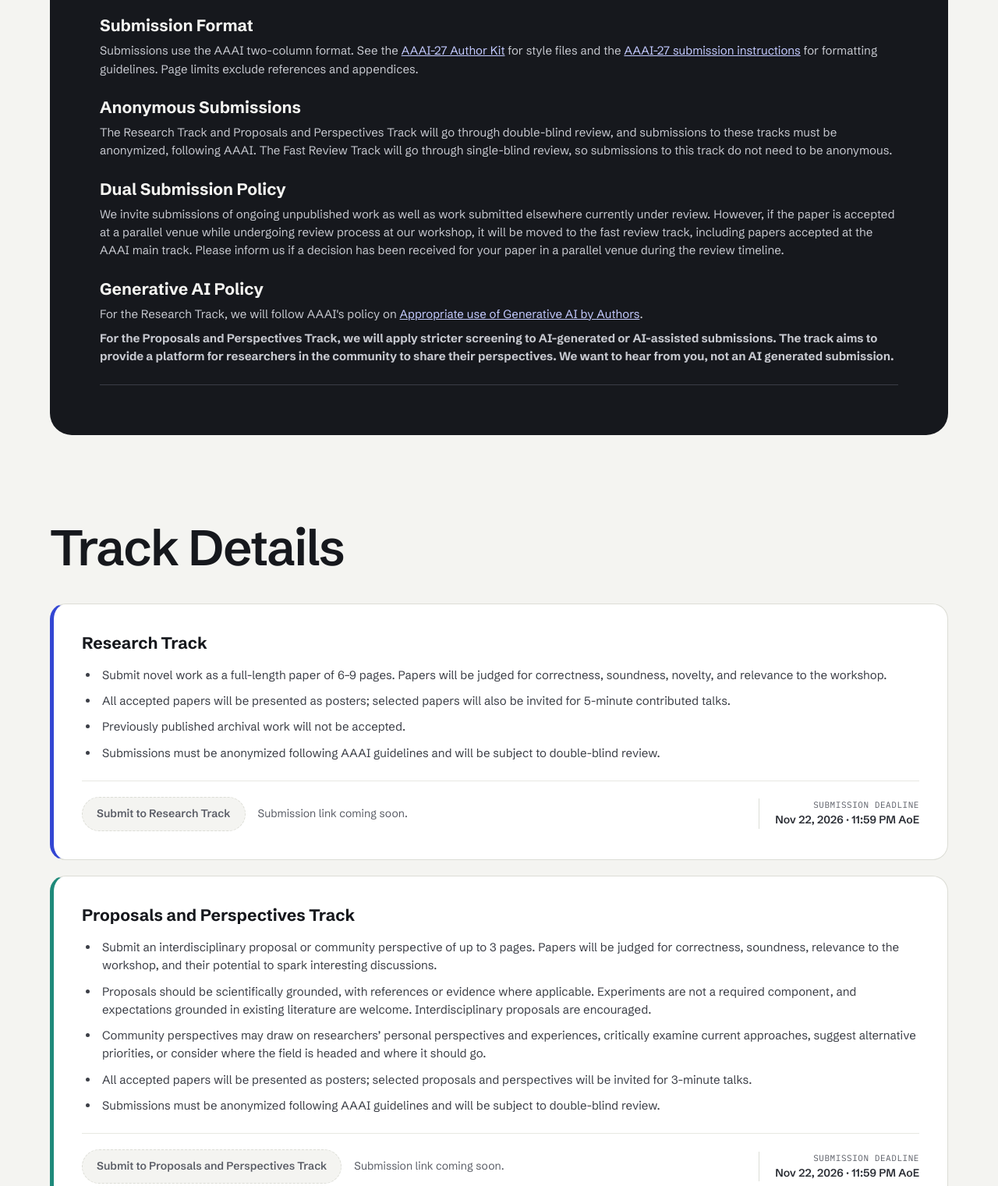
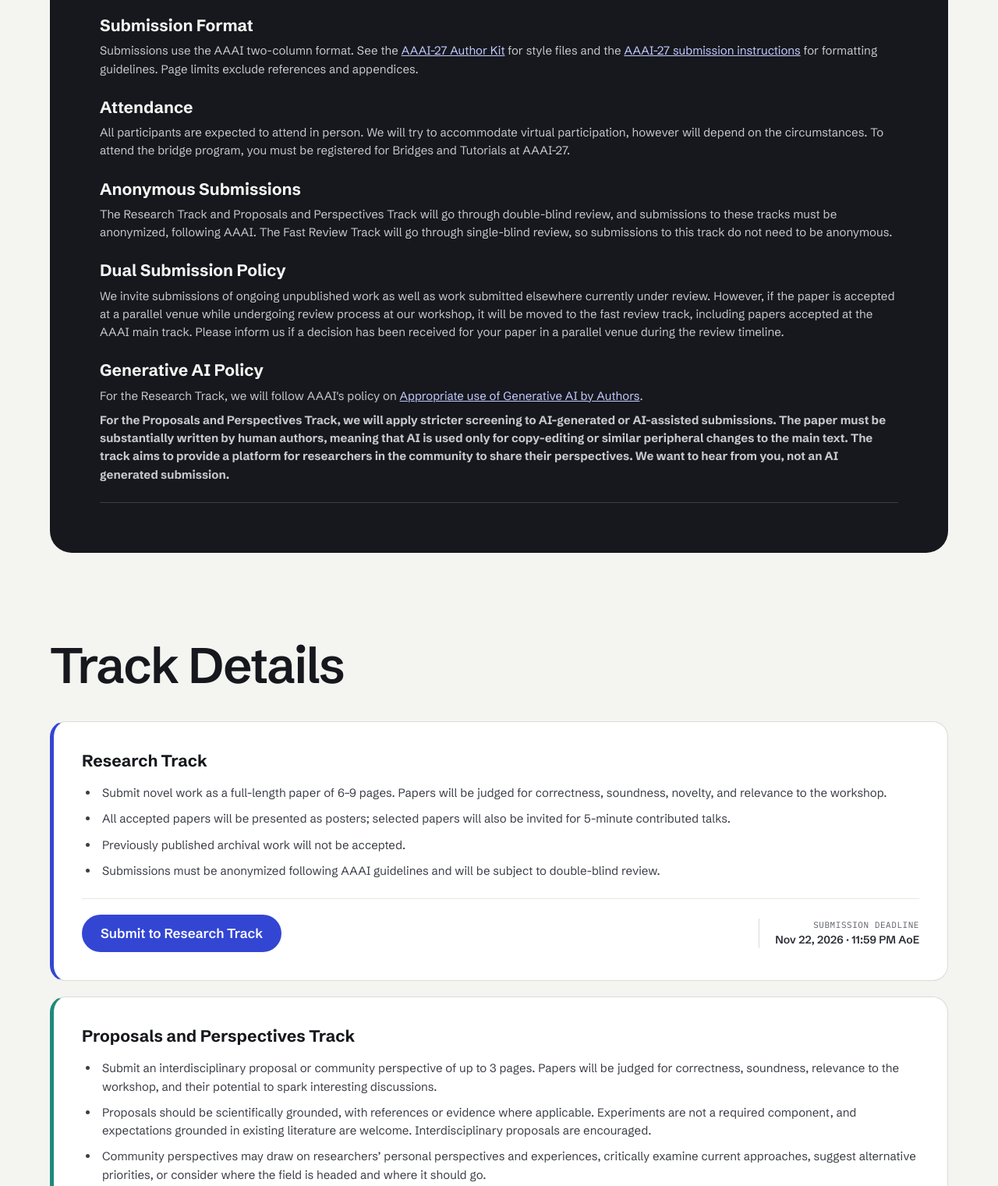
Before and after one commit to homogenization-in-ai/homogenization-in-ai.github.io, a plain HTML site: page aaai27/index.html in a window 1280 px wide. Shown: the part 3140-4661 px from the top of the page at 78% size. Drawn offline with Linux system fonts and the light colour scheme.

Commit message:
Update workshop attendance and submission details
Co-authored-by: Copilot <223556219+Copilot@users.noreply.github.com>

```diff
--- a/aaai27/index.html
+++ b/aaai27/index.html
@@ -210,6 +210,10 @@
         <h3>Submission Format</h3>
         <p>Submissions use the AAAI two-column format. See the <a href="https://aaai.org/authorkit27/">AAAI-27 Author Kit</a> for style files and the <a href="https://aaai.org/conference/aaai/aaai-27/submission-instructions/">AAAI-27 submission instructions</a> for formatting guidelines. Page limits exclude references and appendices.</p>
       </div>
+      <div class="attendance">
+        <h3>Attendance</h3>
+        <p>All participants are expected to attend in person. We will try to accommodate virtual participation, however will depend on the circumstances. To attend the bridge program, you must be registered for Bridges and Tutorials at AAAI-27.</p>
+      </div>
       <div class="anonymous-submissions">
         <h3>Anonymous Submissions</h3>
         <p>The Research Track and Proposals and Perspectives Track will go through double-blind review, and submissions to these tracks must be anonymized, following AAAI. The Fast Review Track will go through single-blind review, so submissions to this track do not need to be anonymous.</p>
@@ -221,7 +225,7 @@
       <div class="generative-ai-policy">
         <h3>Generative AI Policy</h3>
         <p>For the Research Track, we will follow AAAI's policy on <a href="https://aaai.org/conference/aaai/aaai-27/main-technical-track-call/">Appropriate use of Generative AI by Authors</a>.</p>
-        <p><strong>For the Proposals and Perspectives Track, we will apply stricter screening to AI-generated or AI-assisted submissions. The track aims to provide a platform for researchers in the community to share their perspectives. We want to hear from you, not an AI generated submission.</strong></p>
+        <p><strong>For the Proposals and Perspectives Track, we will apply stricter screening to AI-generated or AI-assisted submissions. The paper must be substantially written by human authors, meaning that AI is used only for copy-editing or similar peripheral changes to the main text. The track aims to provide a platform for researchers in the community to share their perspectives. We want to hear from you, not an AI generated submission.</strong></p>
       </div>
     </div>
   </div>
@@ -243,8 +247,7 @@
       </ul>
       <div class="track-submit">
         <div class="track-submit-action">
-          <button type="button" class="track-submit-button" disabled>Submit to Research Track</button>
-          <p>Submission link coming soon.</p>
+          <a class="btn btn-primary" href="https://openreview.net/group?id=AAAI.org/2027/Bridge/HPAI">Submit to Research Track</a>
         </div>
         <p class="track-deadline"><span>Submission deadline</span><time datetime="2026-11-22">Nov 22, 2026 · 11:59 PM AoE</time></p>
       </div>
@@ -260,8 +263,7 @@
       </ul>
       <div class="track-submit">
         <div class="track-submit-action">
-          <button type="button" class="track-submit-button" disabled>Submit to Proposals and Perspectives Track</button>
-          <p>Submission link coming soon.</p>
+          <a class="btn btn-primary" href="https://openreview.net/group?id=AAAI.org/2027/Bridge/HPAI">Submit to Proposals and Perspectives Track</a>
         </div>
         <p class="track-deadline"><span>Submission deadline</span><time datetime="2026-11-22">Nov 22, 2026 · 11:59 PM AoE</time></p>
       </div>
@@ -276,8 +278,7 @@
       </ul>
       <div class="track-submit">
         <div class="track-submit-action">
-          <button type="button" class="track-submit-button" disabled>Submit to Fast Review Track</button>
-          <p>Submission link coming soon.</p>
+          <a class="btn btn-primary" href="https://forms.gle/WRefzoxbhkUyn3qh9">Submit to Fast Review Track</a>
         </div>
         <p class="track-deadline"><span>Submission deadline</span><time datetime="2026-11-22">Nov 22, 2026 · 11:59 PM AoE</time></p>
       </div>
--- a/assets/css/style.css
+++ b/assets/css/style.css
@@ -337,11 +337,11 @@ a:hover { color: var(--link-hover); }
   margin-top: 40px; padding: 24px 0;
   border-top: 1px solid var(--dark-rule); border-bottom: 1px solid var(--dark-rule);
 }
-.anonymous-submissions, .dual-submission-policy, .generative-ai-policy { margin-top: 24px; }
-.submission-format h3, .anonymous-submissions h3, .dual-submission-policy h3, .generative-ai-policy h3 { margin: 0; font-size: 21px; line-height: 1.25; }
-.submission-format p, .anonymous-submissions p, .dual-submission-policy p, .generative-ai-policy p { margin: 8px 0 0; color: var(--dark-text); font-family: var(--sans); font-size: 15px; font-weight: 400; }
-.submission-format a, .anonymous-submissions a, .dual-submission-policy a, .generative-ai-policy a { color: #C3CAFF; }
-.submission-format a:hover, .anonymous-submissions a:hover, .dual-submission-policy a:hover, .generative-ai-policy a:hover { color: #FFFFFF; }
+.attendance, .anonymous-submissions, .dual-submission-policy, .generative-ai-policy { margin-top: 24px; }
+.submission-format h3, .attendance h3, .anonymous-submissions h3, .dual-submission-policy h3, .generative-ai-policy h3 { margin: 0; font-size: 21px; line-height: 1.25; }
+.submission-format p, .attendance p, .anonymous-submissions p, .dual-submission-policy p, .generative-ai-policy p { margin: 8px 0 0; color: var(--dark-text); font-family: var(--sans); font-size: 15px; font-weight: 400; }
+.submission-format a, .attendance a, .anonymous-submissions a, .dual-submission-policy a, .generative-ai-policy a { color: #C3CAFF; }
+.submission-format a:hover, .attendance a:hover, .anonymous-submissions a:hover, .dual-submission-policy a:hover, .generative-ai-policy a:hover { color: #FFFFFF; }
 
 .cfp-bottom { margin-top: 48px; display: flex; flex-wrap: wrap; gap: 40px 64px; align-items: start; }
 .dates { flex: 999 1 520px; min-width: 0; }
@@ -382,12 +382,6 @@ a:hover { color: var(--link-hover); }
   letter-spacing: 0.05em; text-transform: uppercase;
 }
 .track-deadline time { color: var(--ink-2); font-size: 14px; font-weight: 600; }
-.track-submit-button {
-  min-height: 44px; padding: 0 18px; border: 1px dashed var(--rule);
-  border-radius: 999px; background: var(--bg); color: var(--muted);
-  font: inherit; font-size: 14px; font-weight: 600; cursor: not-allowed;
-}
-
 /* ---------- Schedule ---------- */
 .schedule-coming-soon {
   max-width: 960px; margin: 40px auto 0; padding: 48px 24px;
```
